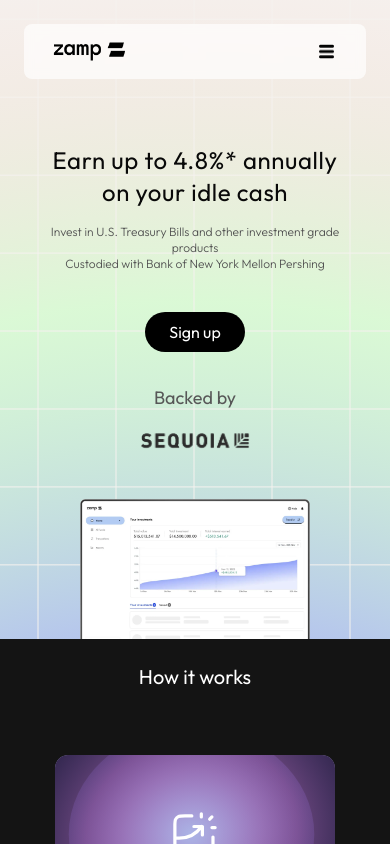
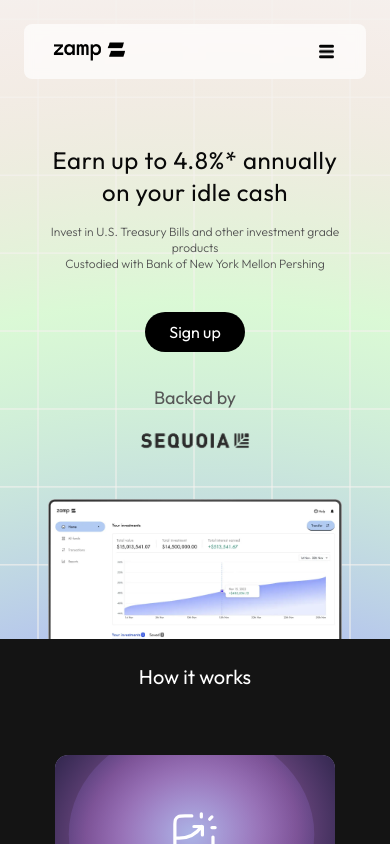
Before and after one commit to imsid007/zamp-website, a Next.js app: page / in a window 390 px wide. Shown: the top 844 px of the page. Built offline with nearby package versions, Linux system fonts and the light colour scheme.

Commit message:
Update hero-banner.tsx

```diff
--- a/src/components/home/hero-banner.tsx
+++ b/src/components/home/hero-banner.tsx
@@ -5,7 +5,7 @@
 const HeroBanner = () => {
   return (
     <div className="hero-banner-container text-center pt-36 lg:px-12">
-      <h1 className="text-[42px] text font-normal leading-[65px] tracking-wide sm:text-2xl">
+      <h1 className="text-[42px]  text font-normal leading-[65px] tracking-wide sm:text-2xl">
         Earn up to 4.8%* annually on your idle cash
       </h1>
       <div className="text-GRAY_1 mt-4 text-lg	font-light mb-4 sm:text-xs">
@@ -34,7 +34,7 @@
         />
       </div>
       <div className="relative max-h-[400px] sm:max-h-[140px] flex justify-center overflow-hidden z-10">
-        <div className="sm:px-8">
+        <div className="">
           <Image
             src={DASHBOARD_SNAPSHOT}
             alt="sequoia logo"
```
